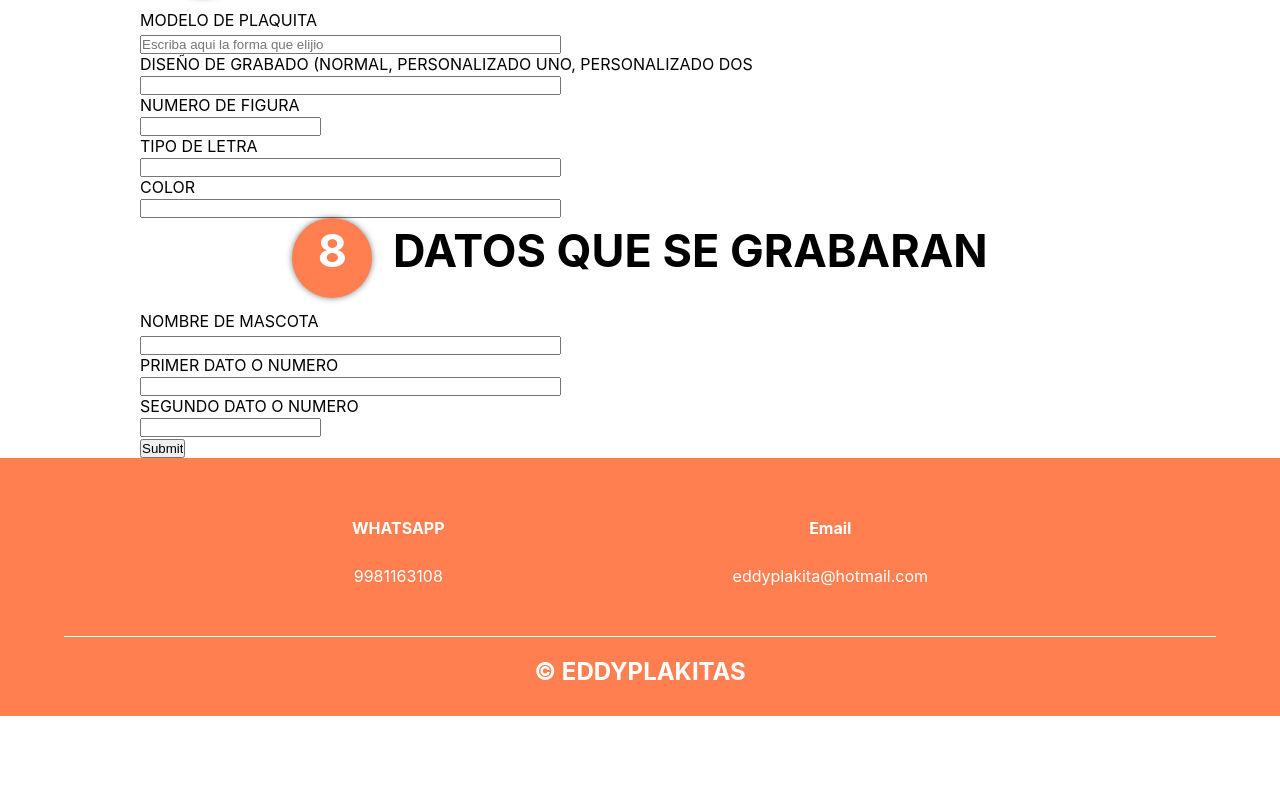
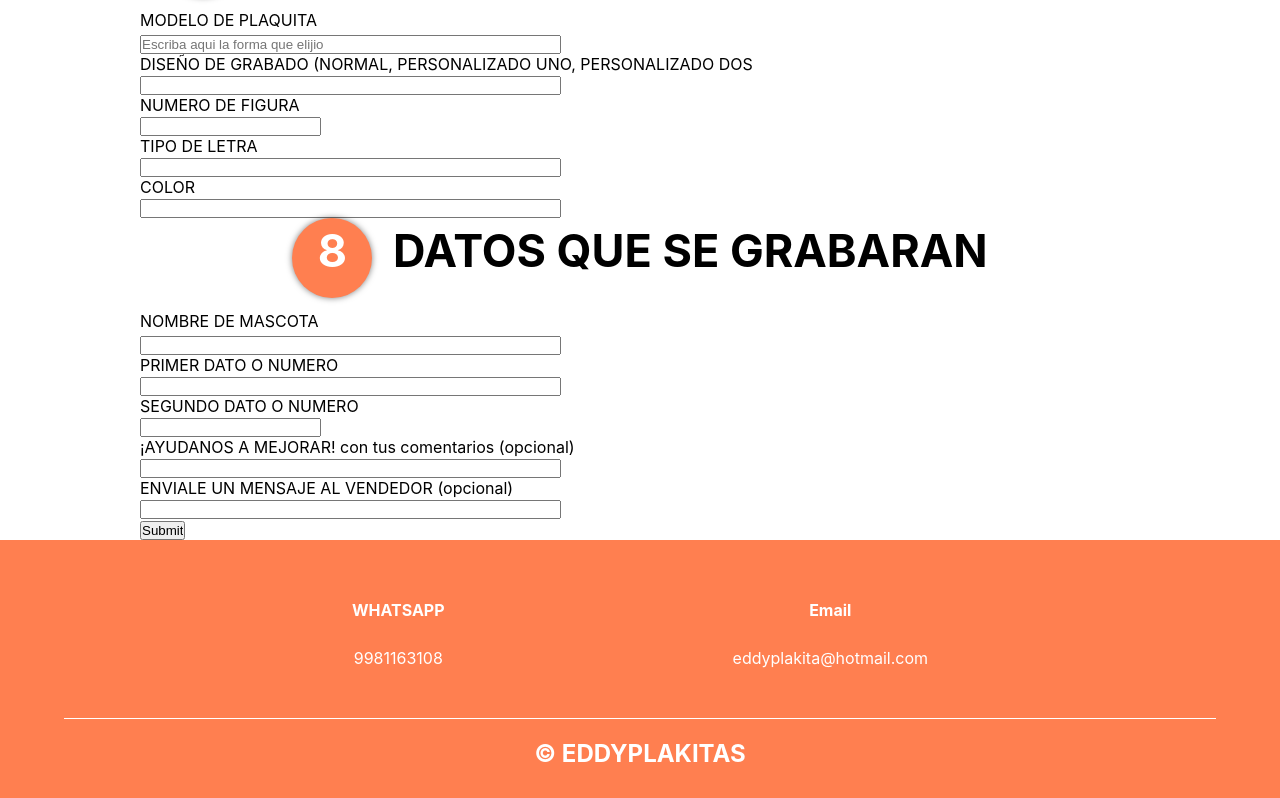
Before and after one commit to KevinS223/EDDYPLAKITA, a plain HTML site: page Pagina 2/pagina2.html in a window 1280 px wide. Shown: the part 9208-10006 px from the top of the page. Before the commit the page ends 9924 px from the top, so only its background shows below. Drawn offline with Linux system fonts and the light colour scheme.

Commit message:
Update pagina2.html

```diff
--- a/Pagina 2/pagina2.html
+++ b/Pagina 2/pagina2.html
@@ -98,6 +98,13 @@
 
                 <label>SEGUNDO DATO O NUMERO</label><br>
                 <input type="text" size="20px" name="DATO O NUMERO DOS" maxlength="15"><br>
+
+                <label>¡AYUDANOS A MEJORAR! con tus comentarios (opcional)</label><br>
+                <input type="text" size="50px" name="AYUDANOS A MEJORAR" maxlength="50"><br>
+
+                <label>ENVIALE UN MENSAJE AL VENDEDOR (opcional)</label><br>
+                <input type="text" size="50px" name="MENSAJE A VENDEDOR" maxlength="50"><br>
+
                 <input type="submit">
             </div>
         </form>
```
